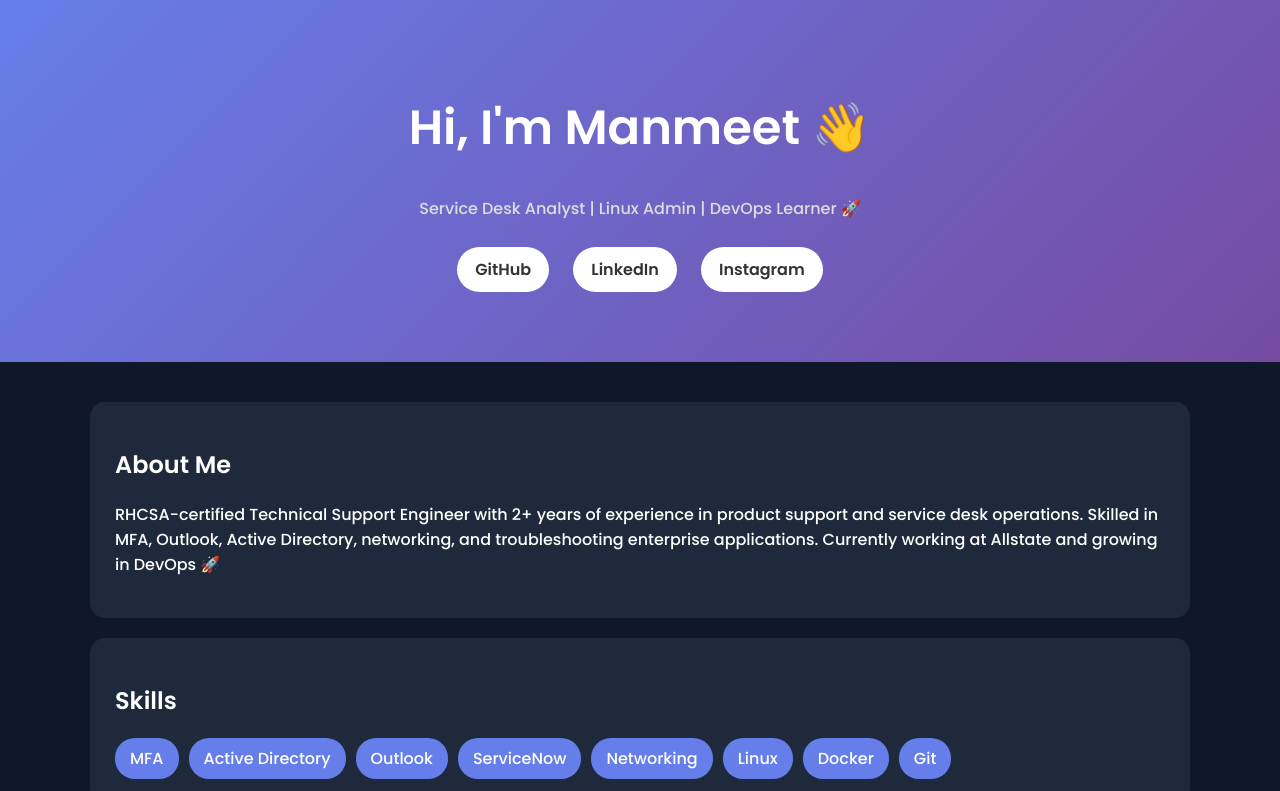
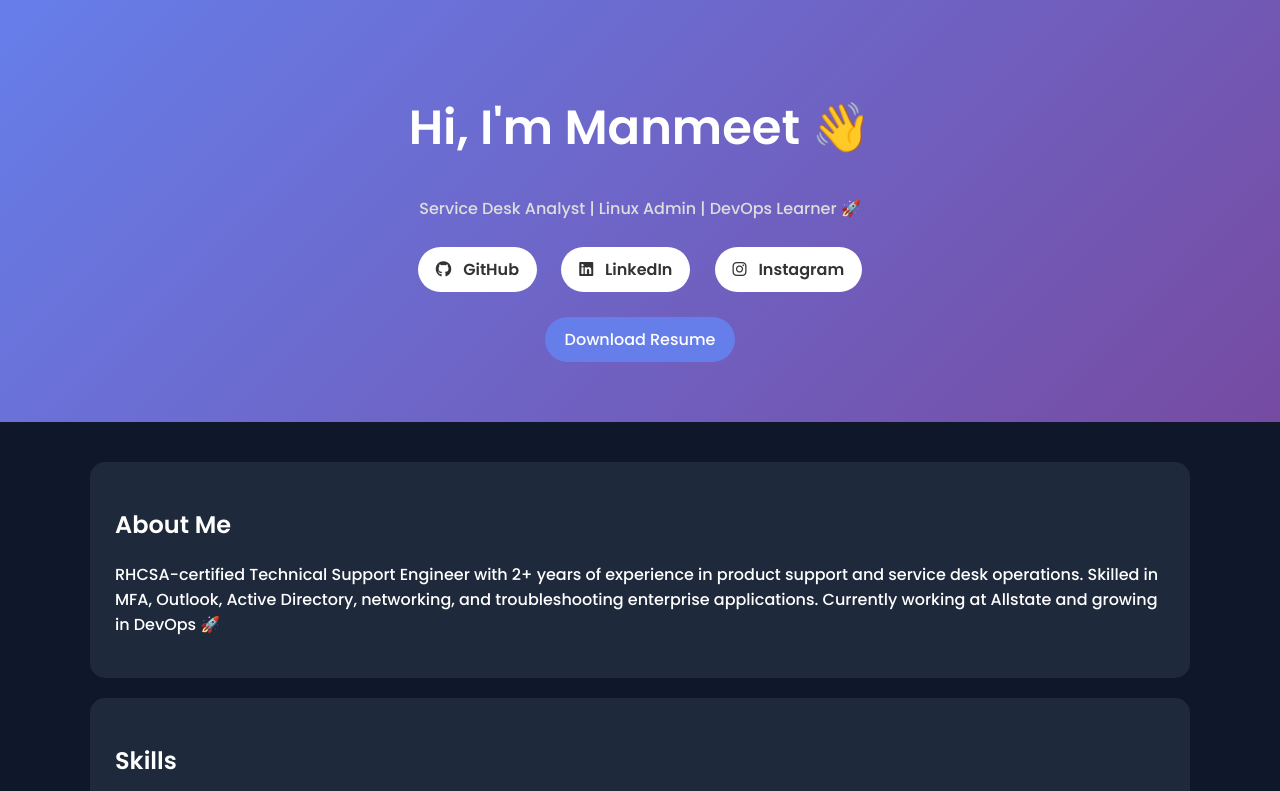
Before and after one commit to Manmeetkaur14/github_actions-Zero-to-Hero1, a plain HTML site: page index.html in a window 1280 px wide. Shown: the top 791 px of the page. Drawn offline with Linux system fonts and the light colour scheme.

Commit message:
Index .html website updated

```diff
--- a/index.html
+++ b/index.html
@@ -6,6 +6,9 @@
 <title>Manmeet Kaur | Portfolio</title>
 
 <link href="https://fonts.googleapis.com/css2?family=Poppins:wght@300;500;600&display=swap" rel="stylesheet">
+
+<!-- Icons -->
+<link rel="stylesheet" href="https://cdnjs.cloudflare.com/ajax/libs/font-awesome/6.5.0/css/all.min.css">
 
 <style>
 body {
@@ -41,6 +44,11 @@
   color:#333;
   text-decoration:none;
   font-weight:600;
+  transition:0.3s;
+}
+
+.social a i {
+  margin-right:8px;
 }
 
 .social a:hover {
@@ -60,6 +68,11 @@
   padding:25px;
   border-radius:15px;
   margin-bottom:20px;
+  transition:0.3s;
+}
+
+.card:hover {
+  transform:translateY(-5px);
 }
 
 /* SKILLS */
@@ -107,10 +120,22 @@
   <p>Service Desk Analyst | Linux Admin | DevOps Learner 🚀</p>
 
   <div class="social">
-    <a href="https://github.com/Manmeetkaur14">GitHub</a>
-    <a href="https://linkedin.com/in/YOUR-LINK">LinkedIn</a>
-    <a href="#">Instagram</a>
+    <a href="https://github.com/Manmeetkaur14" target="_blank">
+      <i class="fa-brands fa-github"></i> GitHub
+    </a>
+
+    <!-- 🔴 REPLACE WITH YOUR LINKEDIN -->
+    <a href="https://www.linkedin.com/in/YOUR-USERNAME" target="_blank">
+      <i class="fa-brands fa-linkedin"></i> LinkedIn
+    </a>
+
+    <!-- 🔴 REPLACE WITH YOUR INSTAGRAM -->
+    <a href="https://www.instagram.com/YOUR-USERNAME" target="_blank">
+      <i class="fa-brands fa-instagram"></i> Instagram
+    </a>
   </div>
+
+  <a href="#" class="btn">Download Resume</a>
 </header>
 
 <div class="container">
```
